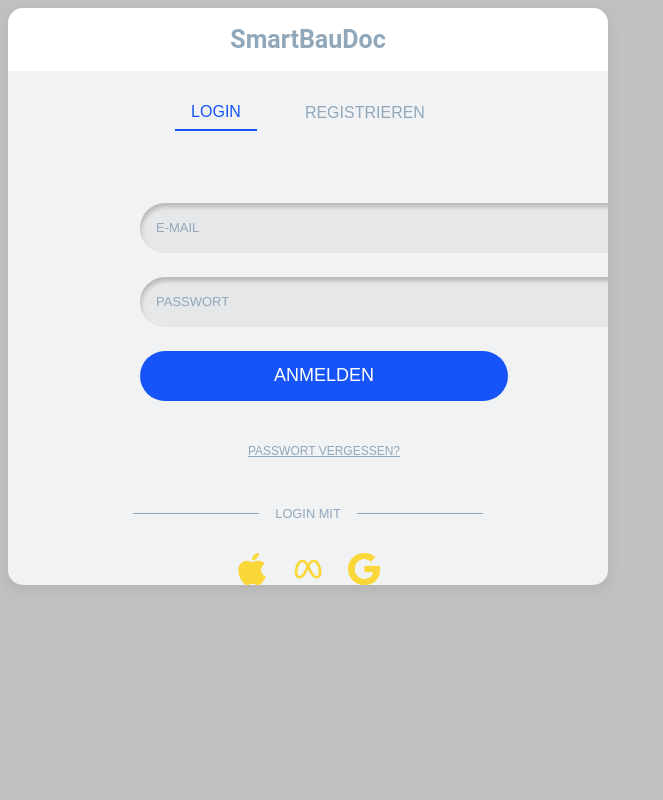
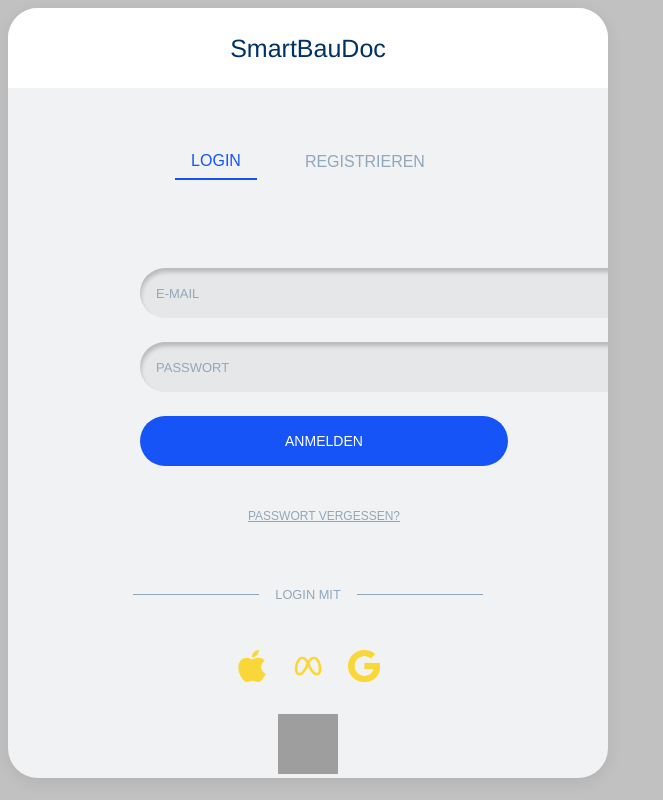
Before and after one commit to edwingutar/smartBauDoc, an Angular app in the folder frontend/: page /AuthView in a window 1280 px wide. Shown: the whole page, without its empty margins (0-663 px from the left). Built offline with nearby package versions, Linux system fonts and the light colour scheme; grey boxes are pictures that could not be loaded.

Commit message:
WindowTitle dynamisch gemacht (window-content nun scrollbar + min und max festgelegt + Logo)

```diff
--- a/frontend/src/app/components/window-title/window-title.component.css
+++ b/frontend/src/app/components/window-title/window-title.component.css
@@ -1,37 +1,50 @@
 .window-title {
   background-color: #F1F2F4;
-  border-radius: 15px;
+  border-radius: 30px;
   box-shadow: 0 4px 16px rgba(0, 0, 0, 0.08);
   overflow: hidden;
+  display: flex;
+  flex-direction: column;
+  box-sizing: border-box;
+  align-items: center;
 }
 
 .top-bar {
   display: flex;
-  position: relative;
+  justify-content: center;
+  align-items: center;
   background-color: #FFFFFF;
-  align-items: center;
-  justify-content: center;
+  border-top-left-radius: 15px;
   border-top-right-radius: 15px;
-  border-top-left-radius: 15px;
-  font-family: 'Roboto', Arial, sans-serif;
-  font-weight: 300;
   padding: 0 1rem;
+  width: 100%;
 }
 
-.close-button {
-  position: absolute;
-  display: flex;
-  right: 15px;
-  top: 50%;
-  transform: translateY(-50%);
-  background: none;
-  border: none;
-  color: #91A7BA;
-  cursor: pointer;
-  line-height: 1;
-  padding: 0;
+.title {
+  font-family: "Helvetica Neue", sans-serif;
+  font-weight: 200;
+  margin: 0;
 }
 
-.close-button:hover {
-  color: #6b8ba1;
+.window-content {
+  width: 100%;
+  flex: 1;
+  display: flex;
+  flex-direction: column;
+  align-items: center;
+  padding: 2rem;
+  gap: 1rem;
+  box-sizing: border-box;
+  overflow-y: auto;
+  overflow-x: hidden;
+  scrollbar-width: none;
 }
+
+.icon img {
+  width: 60px;
+  height: 60px;
+}
+
+.window-content::-webkit-scrollbar {
+  display: none;
+}
--- a/frontend/src/app/components/window-title/window-title.component.html
+++ b/frontend/src/app/components/window-title/window-title.component.html
@@ -1,4 +1,4 @@
-<header class="window-title"
+<div class="window-title"
         [ngStyle]="{
           width: width,
           height: height,
@@ -7,12 +7,22 @@
           minHeight: minHeight,
           maxHeight: maxHeight
         }">
+
+  <!-- Obere Leiste mit Titel -->
   <div class="top-bar" [ngStyle]="{ height: topbarHeight }">
-    <h1 [ngStyle]="{ color: colorText, fontSize: fontSizeHeadline }">
+    <h1 class="title" [ngStyle]="{ color: colorText, fontSize: fontSizeHeadline }">
       {{ title }}
     </h1>
   </div>
-  <main class="auth-wrapper">
+
+  <!-- Inhaltlicher Bereich -->
+  <section class="window-content">
     <ng-content></ng-content>
-  </main>
-</header>
+  </section>
+
+
+  <div class="icon">
+    <img src="assets/icons/logo.png" alt="Logo" />
+  </div>
+
+</div>
--- a/frontend/src/app/components/window-title/window-title.component.ts
+++ b/frontend/src/app/components/window-title/window-title.component.ts
@@ -1,4 +1,4 @@
-import { Component, Input, Output, EventEmitter } from '@angular/core';
+import { Component, Input } from '@angular/core';
 import { NgStyle } from '@angular/common';
 
 @Component({
@@ -10,31 +10,19 @@
 })
 export class WindowTitleComponent {
   @Input() title: string = 'Headline';
-  @Input() colorText: string = '#91A7BA';
+  @Input() colorText: string = '#013063';
 
-  // Responsives Größenverhalten mit Begrenzung
-  @Input() width: string = '100%';
-  @Input() height: string = '600px';
-  @Input() minWidth: string = '320px';
-  @Input() maxWidth: string = '1800px';
-  @Input() minHeight: string = '600px';
+  @Input() width: string = '95vw';
+  @Input() minWidth: string = '350px'; //iPhoneSe 375
+  @Input() maxWidth: string = '1200px';
+
+  @Input() height: string = '80vh';
+  @Input() minHeight: string = '500px';
   @Input() maxHeight: string = '1000px';
 
-  @Output() close = new EventEmitter<void>();
 
-  private get safeHeight(): string {
-    return this.height?.includes('px') || this.height?.includes('vh') ? this.height : '500px';
-  }
+  @Input() topbarHeight: string = '80px';
+  @Input() fontSizeHeadline: string = '25px';
 
-  get topbarHeight(): string {
-    return `calc(${this.safeHeight} / 8)`;
-  }
 
-  get fontSizeHeadline(): string {
-    return `calc(${this.safeHeight} / 20)`;
-  }
-
-  get closeButtonFontSize(): string {
-    return `calc(${this.safeHeight} / 22)`;
-  }
 }
```
